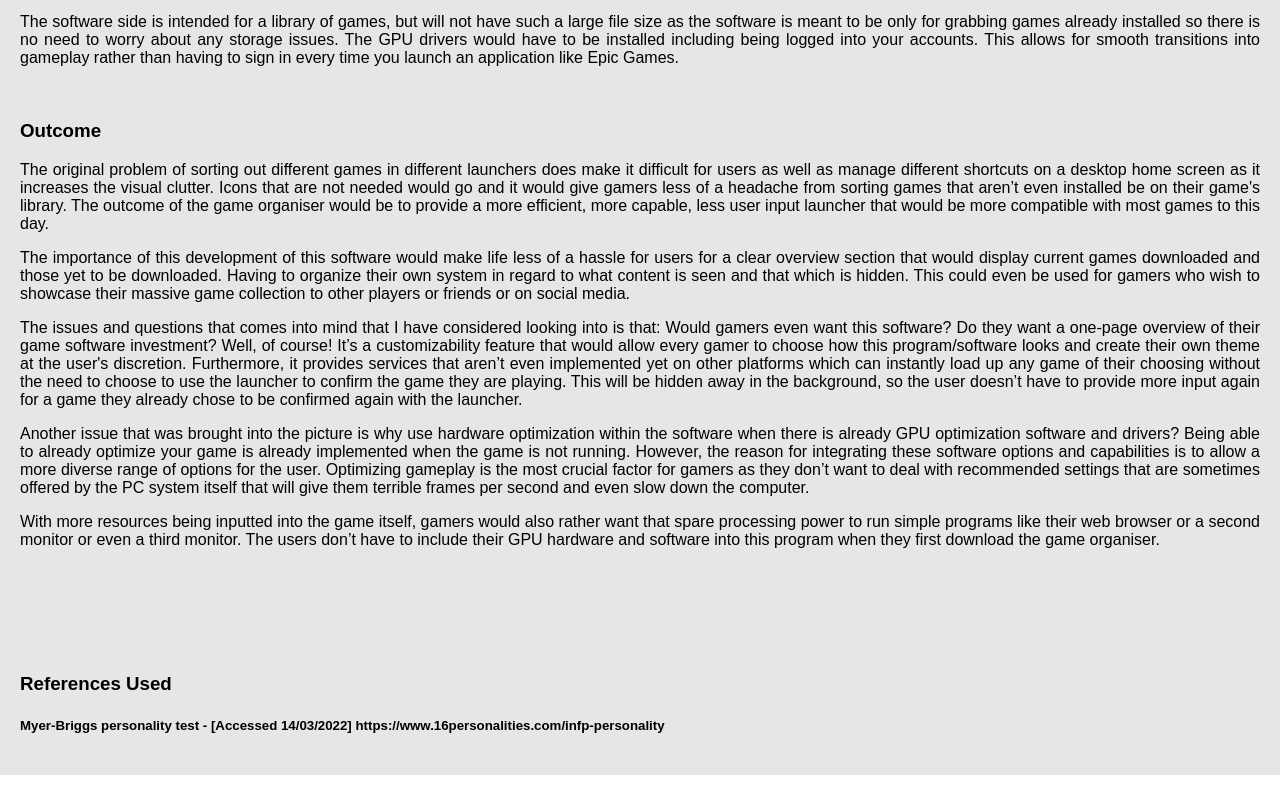
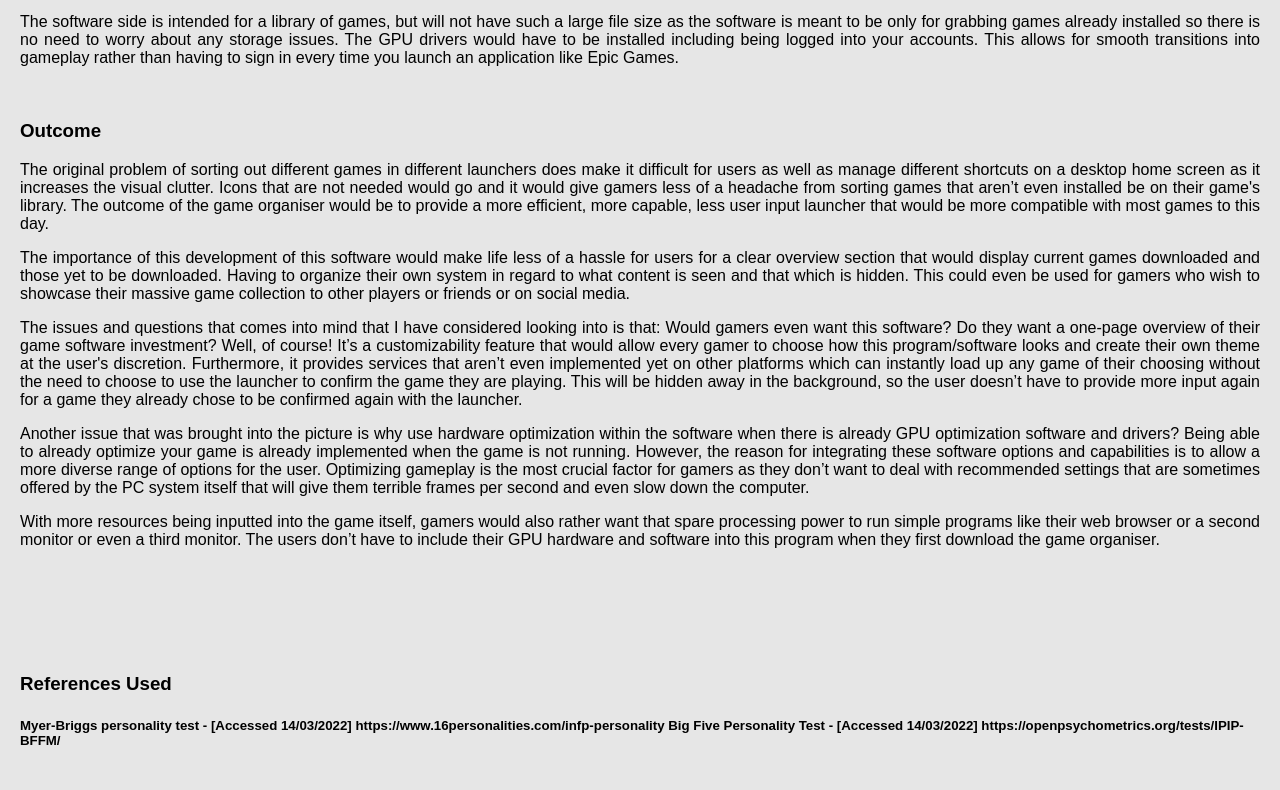
Before and after one commit to AlonzoKoulis/Assignment-1-IIT, a plain HTML site: page index.html in a window 1280 px wide. Shown: the part 5711-6501 px from the top of the page. Drawn offline with Linux system fonts and the light colour scheme.

Commit message:
DONE DONE

```diff
--- a/index.html
+++ b/index.html
@@ -228,7 +228,8 @@
               <br>
               <br>
               <h3>References Used</h3>
-              <h5>Myer-Briggs personality test - [Accessed 14/03/2022] https://www.16personalities.com/infp-personality</h5>
+              <h5>Myer-Briggs personality test - [Accessed 14/03/2022] https://www.16personalities.com/infp-personality
+              Big Five Personality Test - [Accessed 14/03/2022] https://openpsychometrics.org/tests/IPIP-BFFM/</h5>
 
             </div>
             </div>
```
